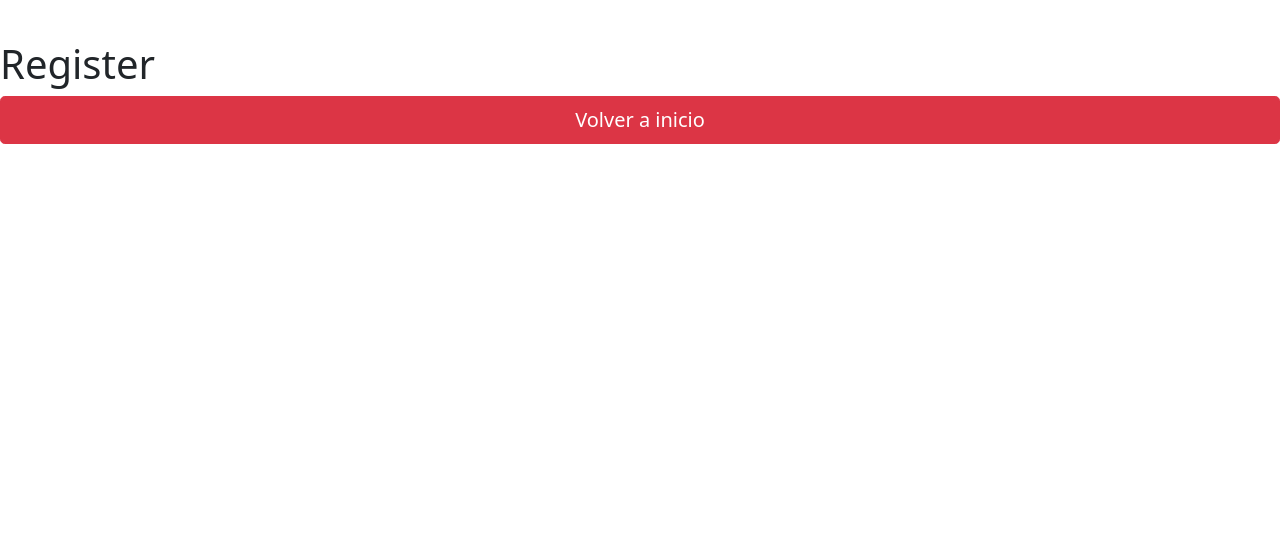
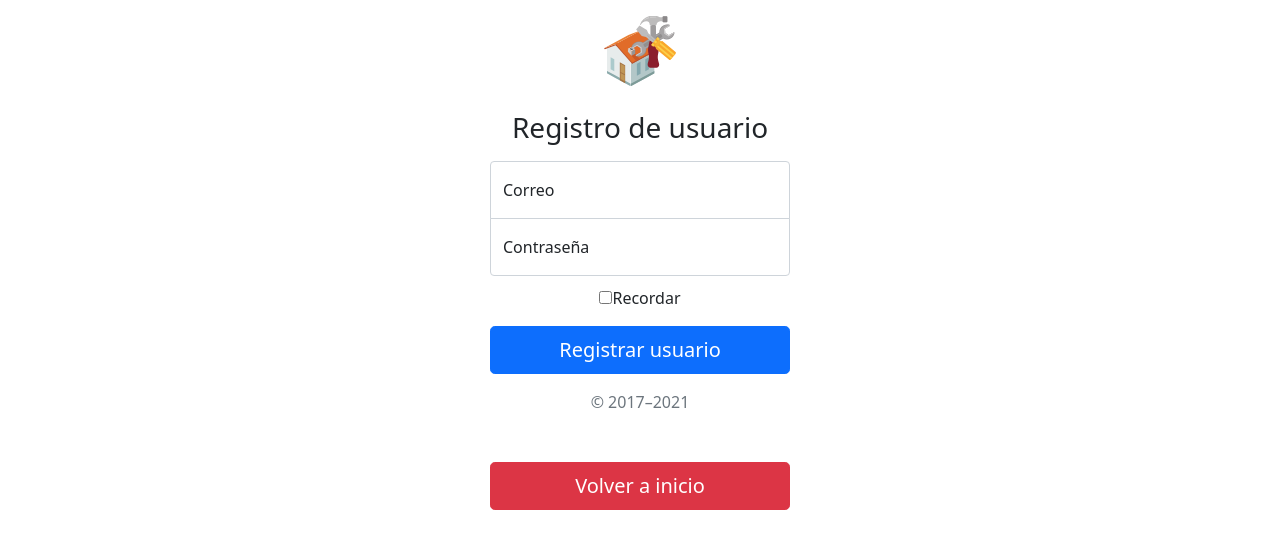
Before and after one commit to jcpboho/Equipo3-Ciclo4, a React (Create React App) app in the folder frontend-ferresoft/: page /register in a window 1280 px wide. Shown: the top 548 px of the page. Built offline with nearby package versions, Linux system fonts and the light colour scheme.

Commit message:
Vista dashboard

```diff
--- a/frontend-ferresoft/src/assets/css/contact.css
+++ b/frontend-ferresoft/src/assets/css/contact.css
@@ -13,8 +13,6 @@
  * Base structure
  */
 
-body {
-}
 
 .cover-container {
   max-width: 42em;
--- a/frontend-ferresoft/src/assets/css/login.css
+++ b/frontend-ferresoft/src/assets/css/login.css
@@ -1,16 +1,3 @@
-html,
-body {
-  height: 100%;
-  width: 100%;
-}
-
-body {
-  display: flex;
-  align-items: center;
-  padding-top: 40px;
-  padding-bottom: 40px;
-  background-color: #f5f5f5;
-}
 #root {
   height: 100%;
   width: 100%;
--- a/frontend-ferresoft/src/routes/index.js
+++ b/frontend-ferresoft/src/routes/index.js
@@ -2,6 +2,7 @@
 import { Route, Switch } from 'react-router-dom';
 /* Se importa las vistas de la carpeta views/public para definir las rutas en las cuales se motraran estas vistas */
 import Publics from '../views/Public';
+import Admin from '../views/Admin';
 
 //Opcion para importar cuando se exporta de manera diferente
 // import {Admin, Users, User, EditUser, DeleteUser, AddUser} from '../views/Admin';
@@ -16,6 +17,7 @@ const Routes = () => (
         <Route path="/contact" component={Publics.Contact} />
         <Route path="/login" component={Publics.Login} />
         <Route path="/register" component={Publics.Register} />
+        <Route path="/dashboard" component={Admin.Dashboard} />
         {/* <Route path="/profile" component={Profile}/>
          <Route path="/admin" component={Admin}/>
         <Route path="/admin/users" component={Users}/>
--- a/frontend-ferresoft/src/views/Public/Login.js
+++ b/frontend-ferresoft/src/views/Public/Login.js
@@ -39,9 +39,12 @@ const Login = () => (
                     Recordar
                 </label>
             </div>
-            <button className="w-100 btn btn-lg btn-primary" type="submit">
+
+            <Link className="w-100 btn btn-lg btn-primary" to="/dashboard">
+                Iniciar sesión</Link>
+            {/* <button className="w-100 btn btn-lg btn-primary" type="submit">
                 Iniciar sesión
-            </button>
+            </button> */}
 
             {/* <!-- <router-link className="w-100 btn btn-lg btn-primary" to="/admin"
             >Iniciar sesión</router-link
--- a/frontend-ferresoft/src/views/Public/Register.js
+++ b/frontend-ferresoft/src/views/Public/Register.js
@@ -1,10 +1,59 @@
 
+
+//Importamos el logo de la empresa
+import logo from "../../assets/img/logo.svg";
 //Importamos el componente navbar para mostrar los enlaces de navegación
 import { Link } from "react-router-dom";
 const Register = () => (
     <>
-        <h1>Register</h1>
-        <Link className="w-100 btn btn-lg btn-danger" to="/">Volver a inicio</Link>
+        <main className="form-signin text-center">
+            <form >
+                <img className="mb-4" src={logo} alt="" width="72" />
+                <h1 className="h3 mb-3 fw-normal">Registro de usuario</h1>
+
+                <div className="form-floating">
+                    <input
+                        type="email"
+                        className="form-control"
+                        id="floatingInput"
+                        placeholder="name@example.com"
+                        v-model="usuario.email"
+                    />
+                    <label htmlFor="floatingInput">Correo</label>
+                </div>
+                <div className="form-floating">
+                    <input
+                        type="password"
+                        className="form-control"
+                        id="floatingPassword"
+                        placeholder="Password"
+                        v-model="usuario.password"
+                    />
+                    <label htmlFor="floatingPassword">Contraseña</label>
+                </div>
+
+                <div className="checkbox mb-3">
+                    <label>
+                        <input type="checkbox" value="remember-me" />
+                        Recordar
+                    </label>
+                </div>
+                <button className="w-100 btn btn-lg btn-primary" type="submit">
+                    Registrar usuario
+                </button>
+
+                {/* <!-- <router-link className="w-100 btn btn-lg btn-primary" to="/admin"
+            >Iniciar sesión</router-link
+        > --> */}
+                <p className="mt-3 mb-5 mb-3 text-muted">&copy; 2017–2021</p>
+            </form>
+
+            <Link className="w-100 btn btn-lg btn-danger" to="/">Volver a inicio</Link>
+            {/* <router-link className="w-100 btn btn-lg btn-danger" to="/">
+        Volver a Inicio
+        </router-link> */}
+            {/* {{ usuario }} */}
+        </main>
     </>
 );
 
```
Also changed, not shown: frontend-ferresoft/src/assets/js/dashboard.js (deleted, +0 -53 lines).
